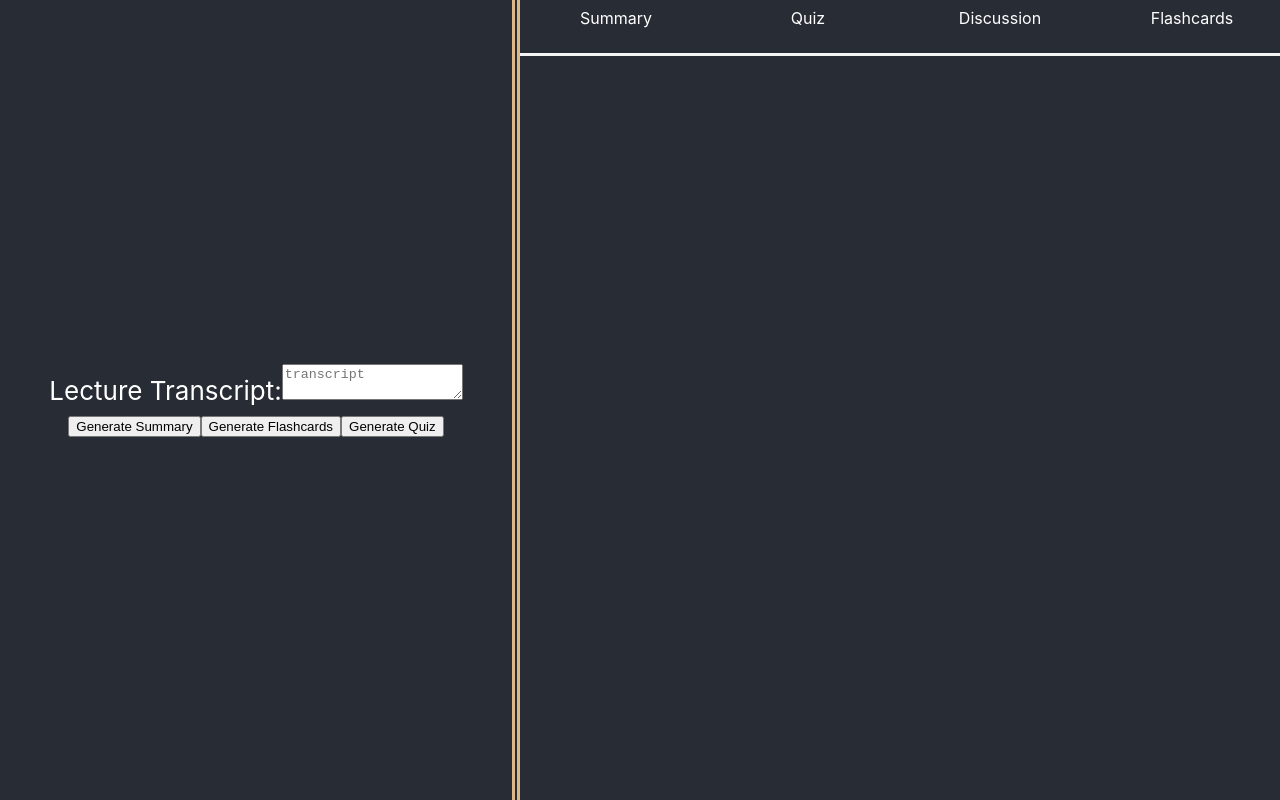
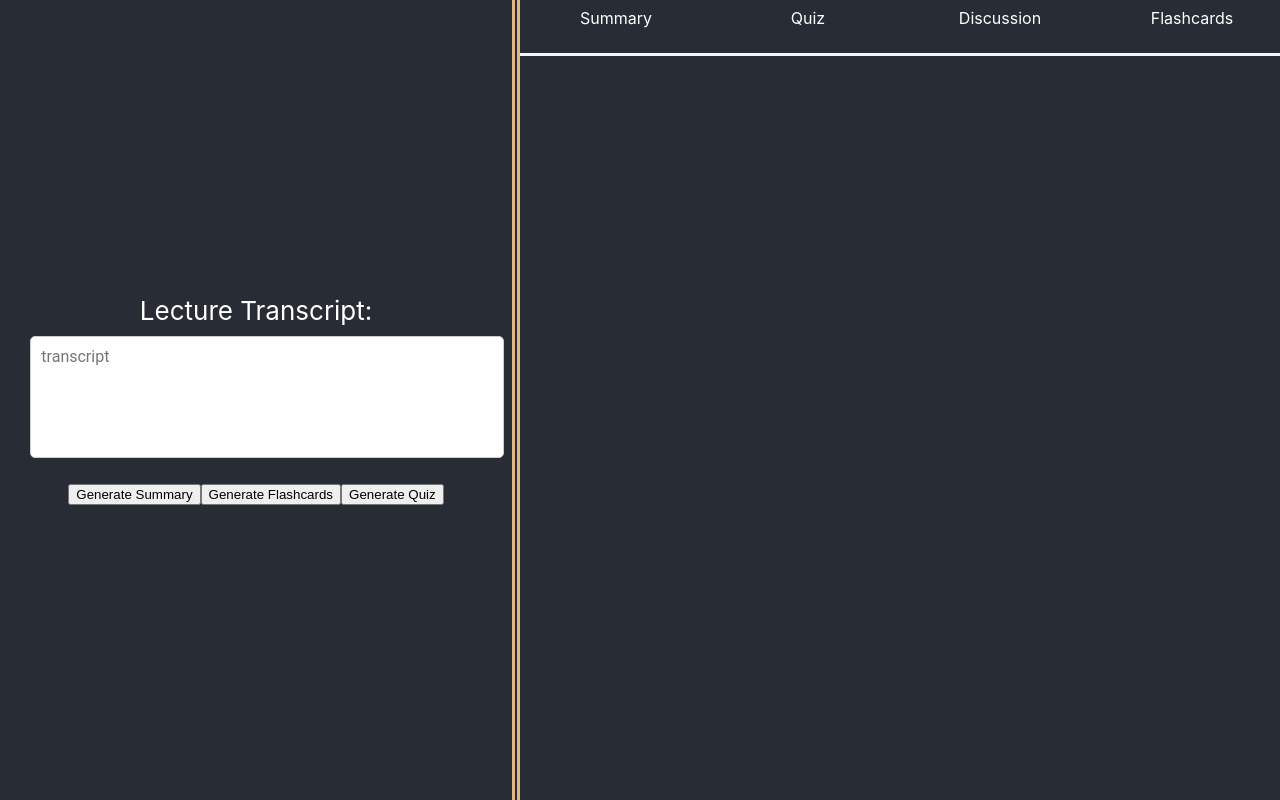
Before and after one commit to DubHacks2024/dubhacks-2024-project, a React (Create React App) app: page / in a window 1280 px wide. Built offline with nearby package versions, Linux system fonts and the light colour scheme.

Commit message:
merge ui changes with functionality

```diff
--- a/src/App.js
+++ b/src/App.js
@@ -1,55 +1,17 @@
-
 import { act, useState } from "react";
-import "./styles/App.css";
+import Flashcards from "./components/Flashcards";
+import Quiz from "./components/Quiz";
 import { TextInput } from "./components/text-input";
 import { getFlashcards, getQuiz, getSummary } from "./scripts/openai";
+import "./styles/App.css";
 
 function App() {
 	const [streamText, setStreamText] = useState("");
-	const [active, setActive] = useState('');
+	const [active, setActive] = useState("");
 	const [flashcards, setFlashcards] = useState([]);
 	const [quiz, setQuiz] = useState([]);
 
 	const handleSubmit = async (text, type) => {
-		// const response = await fetch("/api/openai", {
-		// 	method: "POST",
-		// 	headers: {
-		// 		"Content-Type": "application/json",
-		// 	},
-		// 	body: JSON.stringify({
-		// 		query: text,
-		// 		type: type,
-		// 	}),
-		// });
-
-		// //stream text only if summary
-		// if (type === "summary" && response.body && typeof response.body.getReader === "function") {
-		// 	const reader = response.body.getReader();
-
-		// 	// Create a TextDecoder to decode the binary data to a string
-		// 	const decoder = new TextDecoder();
-		// 	let runningSumText = "";
-		// 	const readStream = async () => {
-		// 		while (true) {
-		// 			const { done, value } = await reader.read();
-		// 			if (done) break;
-
-		// 			// Decode the chunk of data to a string using TextDecoder
-		// 			const chunk = decoder.decode(value, { stream: true });
-
-		// 			// keep running answer
-		// 			runningSumText += chunk;
-		// 			// Update state with as streamed data comes in to get that typing effect
-		// 			//format text before updating state
-
-		// 			setStreamText(runningSumText);
-		// 		}
-		// 	};
-
-		// 	// Start reading and processing the stream
-		// 	readStream();
-		// }
-
 		if (type === "summary") {
 			const stream = await getSummary(text);
 			let runningStream = "";
@@ -76,47 +38,58 @@ function App() {
 		let options = document.querySelectorAll("#right > nav li");
 		for (let i = 0; i < options.length; i++) {
 			let curr = options[i];
-			curr.classList.remove('active');
+			curr.classList.remove("active");
 		}
-		evt.target.classList.add('active');
+		evt.target.classList.add("active");
 		setActive(evt.target.id);
-	}
+	};
 
 	const display = () => {
-		if (active === 'summary') {
-			return <article>
-				<h1>SUMMARY</h1>
-			</article>;
-		} else if (active === 'quiz') {
-			return <article>
-				<h1>QUIZ</h1>
-			</article>;
-		} else if (active === 'discussion') {
-			return <article>
-				<h1>DISCUSSION</h1>
-			</article>;
-		} else if (active === 'flashcards') {
-			return <article>
-				<h1>FLASHCARDS</h1>
-			</article>;
+		if (active === "summary") {
+			return <article>{streamText}</article>;
+		} else if (active === "quiz") {
+			return (
+				<article>
+					<Quiz quiz={quiz} />
+				</article>
+			);
+		} else if (active === "discussion") {
+			return (
+				<article>
+					<h1>DISCUSSION</h1>
+				</article>
+			);
+		} else if (active === "flashcards") {
+			return (
+				<article>
+					<Flashcards flashcards={flashcards} />
+				</article>
+			);
 		}
-	}
+	};
 
 	return (
 		<>
 			<section id="left">
 				<div className="text-input">
-					<TextInput handleSubmit={handleSubmit} />
-					<div>{streamText}</div>
+					<TextInput onSubmit={handleSubmit} />
 				</div>
 			</section>
 			<section id="right">
 				<nav>
 					<ul>
-						<li id="summary" onClick={select}>Summary</li>
-						<li id="quiz" onClick={select}>Quiz</li>
-						<li id="discussion" onClick={select}>Discussion</li>
-						<li id="flashcards" onClick={select}>Flashcards</li>
+						<li id="summary" onClick={select}>
+							Summary
+						</li>
+						<li id="quiz" onClick={select}>
+							Quiz
+						</li>
+						<li id="discussion" onClick={select}>
+							Discussion
+						</li>
+						<li id="flashcards" onClick={select}>
+							Flashcards
+						</li>
 					</ul>
 				</nav>
 				{display()}
--- a/src/components/text-input.jsx
+++ b/src/components/text-input.jsx
@@ -1,4 +1,5 @@
 import { useState } from "react";
+import "../styles/text-input.css";
 
 export function TextInput({ onSubmit }) {
 	const [text, setText] = useState("");
@@ -8,16 +9,18 @@ export function TextInput({ onSubmit }) {
 			<label htmlFor="transcriptInput">
 				Lecture Transcript:
 				<textarea
-					className=""
+					className="textarea"
 					type="text"
 					id="transcriptInput"
 					value={text}
 					placeholder="transcript"
 					onChange={(e) => setText(e.target.value)}
 				/>
-				<button onClick={() => onSubmit(text, "summary")}>Generate Summary</button>
-				<button onClick={() => onSubmit(text, "flashcards")}>Generate Flashcards</button>
-				<button onClick={() => onSubmit(text, "quiz")}>Generate Quiz</button>
+				<div>
+					<button onClick={() => onSubmit(text, "summary")}>Generate Summary</button>
+					<button onClick={() => onSubmit(text, "flashcards")}>Generate Flashcards</button>
+					<button onClick={() => onSubmit(text, "quiz")}>Generate Quiz</button>
+				</div>
 			</label>
 		</div>
 	);
--- /dev/null
+++ b/src/styles/text-input.css
@@ -0,0 +1,14 @@
+.textarea{
+    width: 100%;
+    height: 100px;
+    padding: 10px;
+    margin: 10px 0;
+    border: 1px solid #ccc;
+    border-radius: 5px;
+    resize: none;
+    font-size: 16px;
+    font-family: 'Roboto', sans-serif;
+    color: #333;
+    background-color: #fff;
+    transition: border-color 0.3s;
+}
```
Also changed, not shown: src/components/MultiChoice.jsx (renamed from src/components/MultiChoice.js), src/components/Quiz.jsx (renamed from src/components/Quiz.js).
